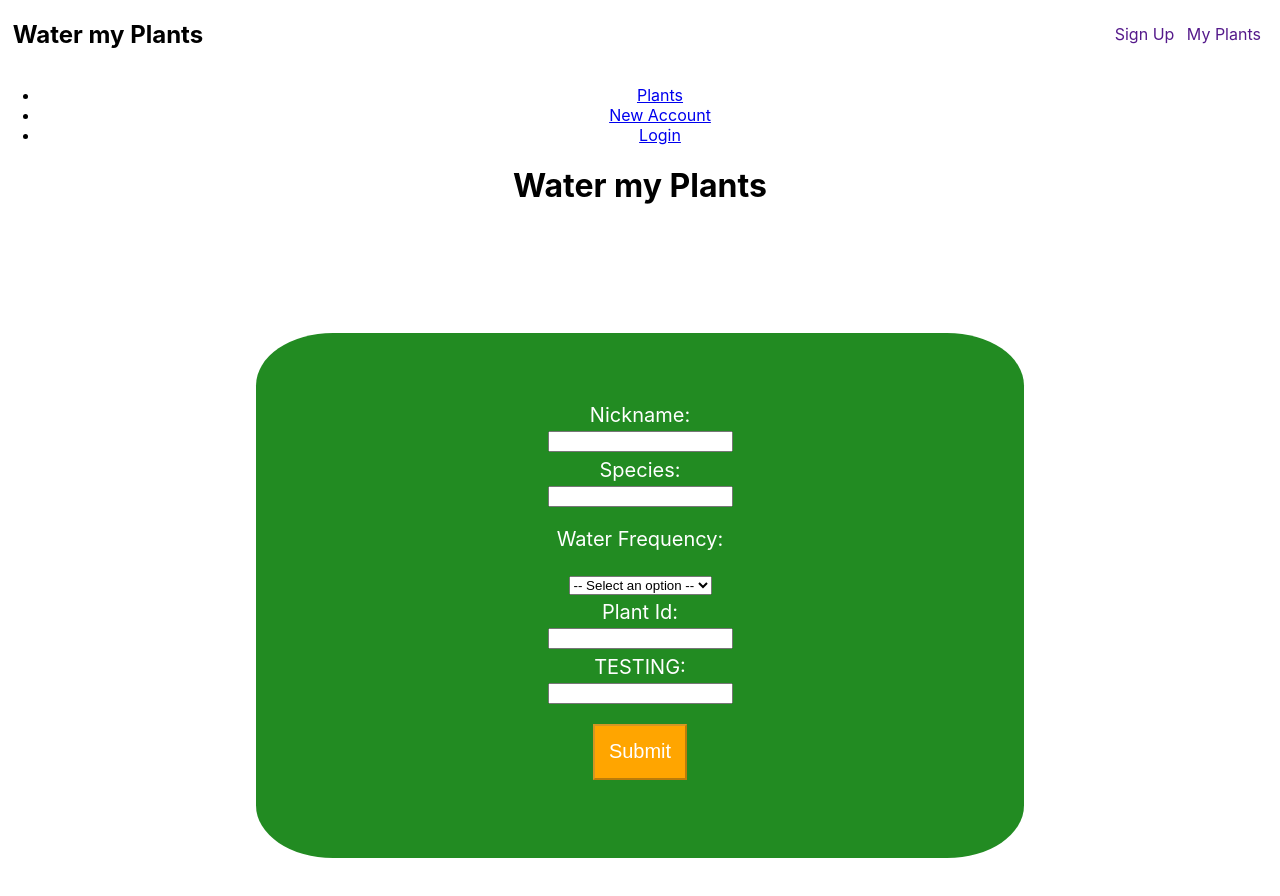
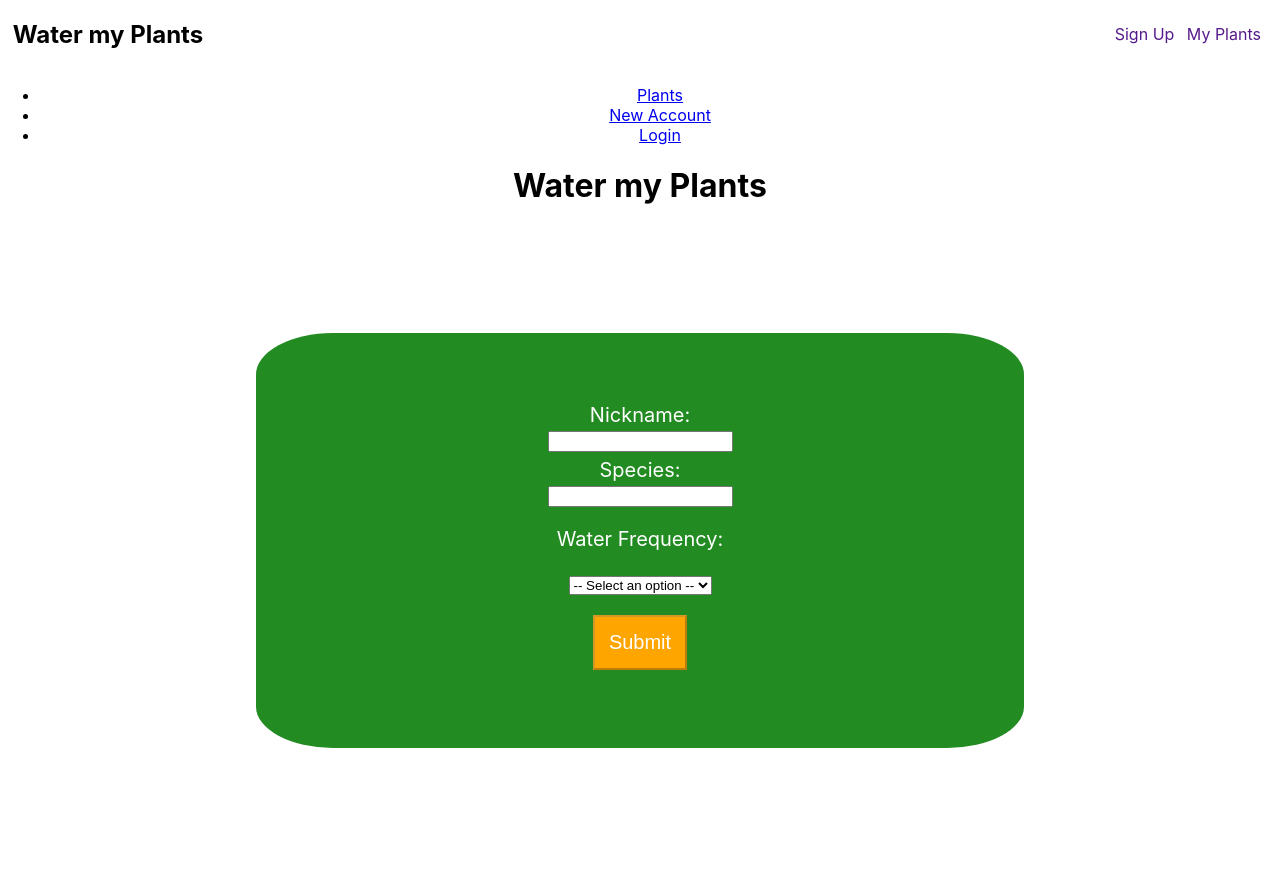
Before and after one commit to ft-water-my-plants/frontend, a React (Create React App) app: page /plants in a window 1280 px wide. Shown: the top 896 px of the page. Built offline with nearby package versions, Linux system fonts and the light colour scheme.

Commit message:
fixed form input fields and added correct api

```diff
--- a/src/components/PlantObject.js
+++ b/src/components/PlantObject.js
@@ -43,7 +43,7 @@ function Plant (props) {
 
 
     const postPlant = newPlant => {
-        axios.post(`google.com`, newPlant)
+        axios.post(`https://water-my-plants-bw3.herokuapp.com/api/`, newPlant)
         .then( res => {
 
           setPlant([res.data , ...plant])
@@ -104,11 +104,8 @@ function Plant (props) {
 
     }
 
-
     const onChange = evt => {
-
-        const { name, value, type} = evt.target
-
+        setFormValues({ ...formValues, [evt.target.name]: evt.target.value });
     }
 
     return (
@@ -156,23 +153,6 @@ function Plant (props) {
                     <option>Once a month</option>
                 </select>
                 </div>
-                <div>
-                <label> Plant Id:
-                    <input
-                    type='text'
-                    name='plant_id'
-                    onChange={onChange}
-                    value={formValues.plant_id}
-                    />
-                </label>
-                </div>
-                <div>
-                <label> TESTING:
-                    <input
-                    type='text'
-                    />
-                </label>
-                </div>
                 <button disabled={disabled} id="submit_btn">Submit</button>
             </form>
         </div>
```
